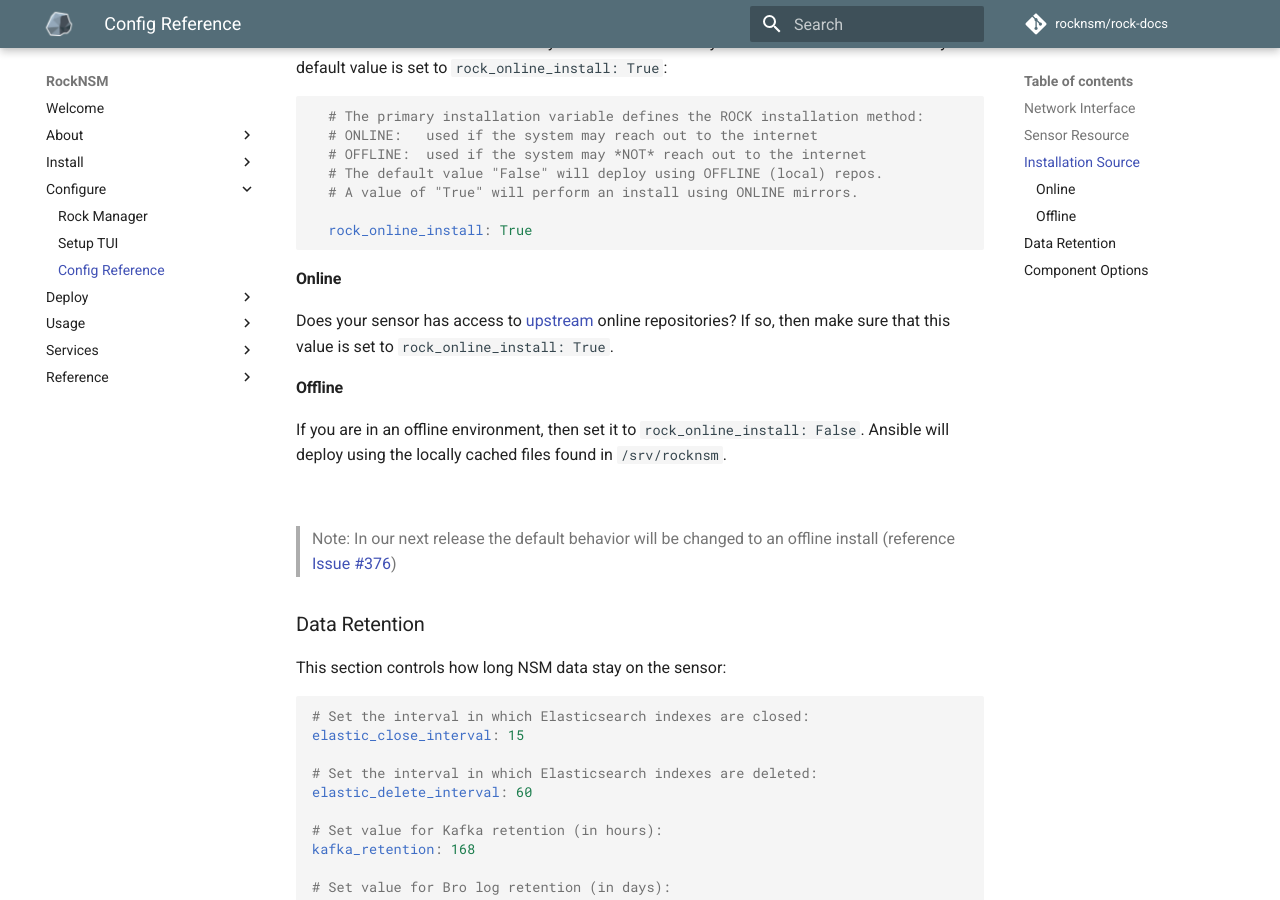
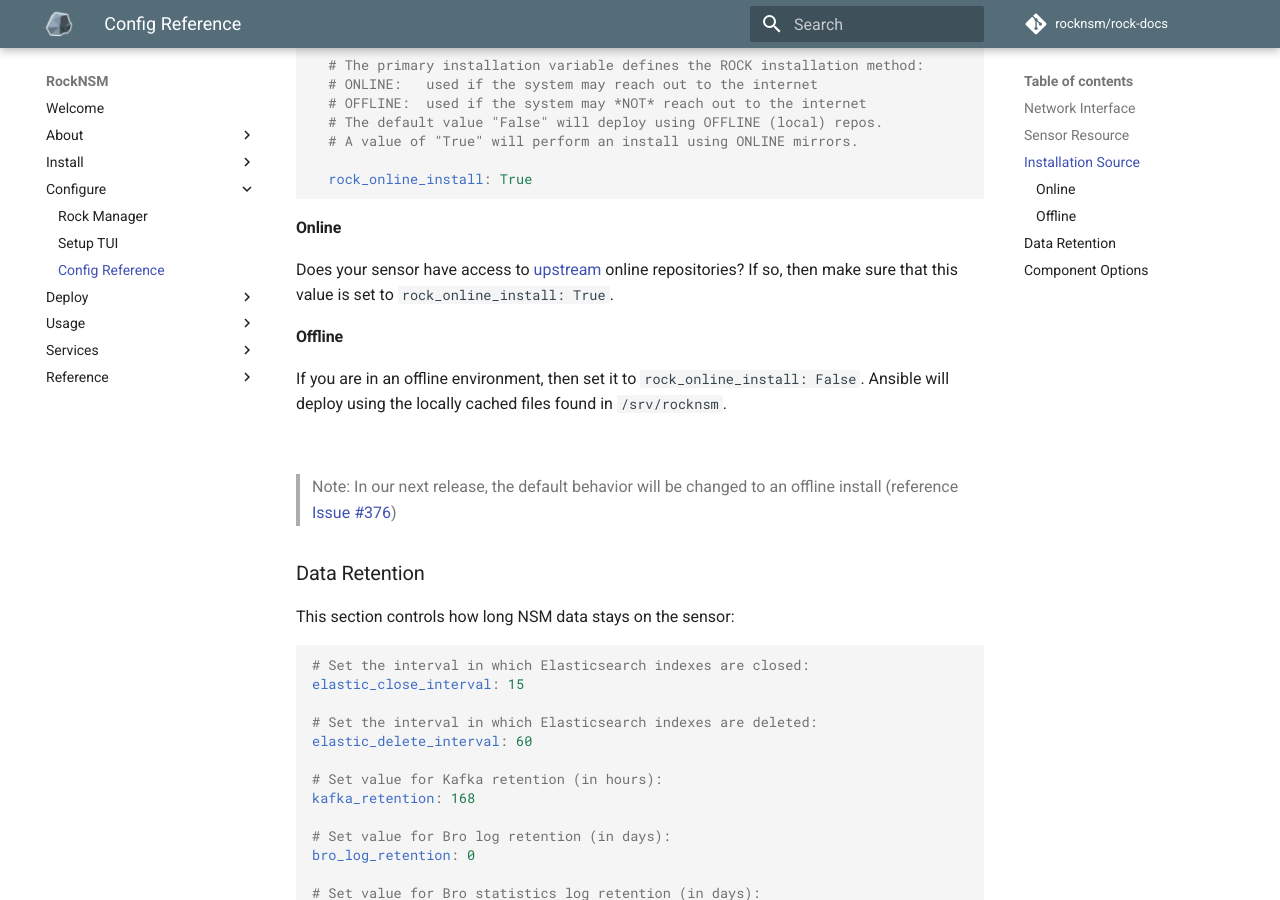
Before and after one commit to rocknsm/rock-docs, an MkDocs documentation site: the page built from docs/configure/reference.md, in a window 1280 px wide and 900 px high, scrolled down 1521 px. Built offline with MkDocs 1.6.1 and Material for MkDocs 9.7.7, drawn with Linux system fonts in a browser that asks for light colours; comment, search, counter and statistics services are not loaded; some of the changed text lies outside the part shown.

````diff
--- a/docs/configure/reference.md
+++ b/docs/configure/reference.md
@@ -74,7 +74,7 @@ access.  Currently the default value is set to `rock_online_install: True`:
 ```
 
 #### Online
-Does your sensor has access to [upstream](https://imgs.xkcd.com/comics/the_cloud.png)
+Does your sensor have access to [upstream](https://imgs.xkcd.com/comics/the_cloud.png)
 online repositories? If so, then make sure that this value is set to
 `rock_online_install: True`.
 
@@ -84,11 +84,11 @@ If you are in an offline environment, then set it to `rock_online_install: False
 Ansible will deploy using the locally cached files found in `/srv/rocknsm`.
 
 <br>
-> Note: In our next release the default behavior will be changed to an offline
+> Note: In our next release, the default behavior will be changed to an offline
 install (reference [Issue #376](https://github.com/rocknsm/rock/issues/376))
 
 ### Data Retention
-This section controls how long NSM data stay on the sensor:
+This section controls how long NSM data stays on the sensor:
 ```yml
 # Set the interval in which Elasticsearch indexes are closed:
 elastic_close_interval: 15
````
Also changed, not shown: other parts of docs/configure/reference.md (+1 -1 lines), docs/install/media.md (+1 -1 lines), docs/install/requirements.md (+3 -3 lines), docs/reference/changelog.md (+1 -1 lines), docs/reference/latest.md (+1 -1 lines), docs/usage/index.md (+1 -1 lines).
